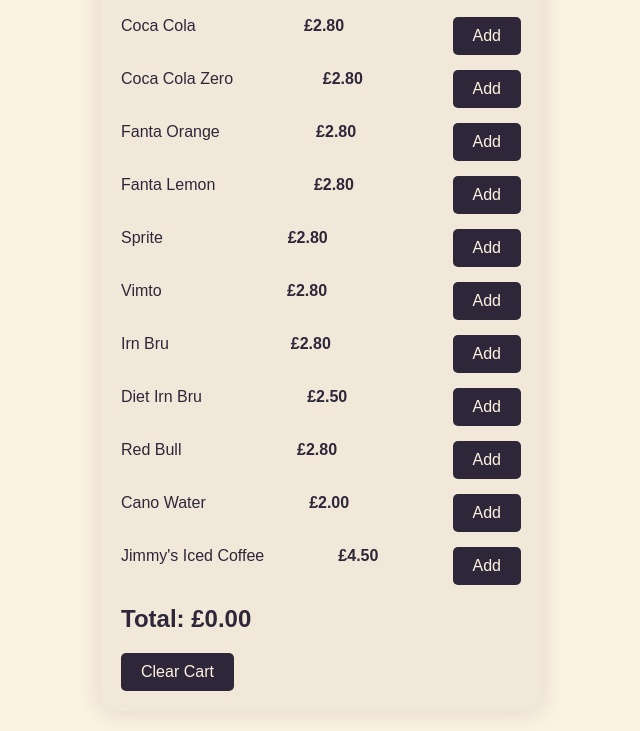
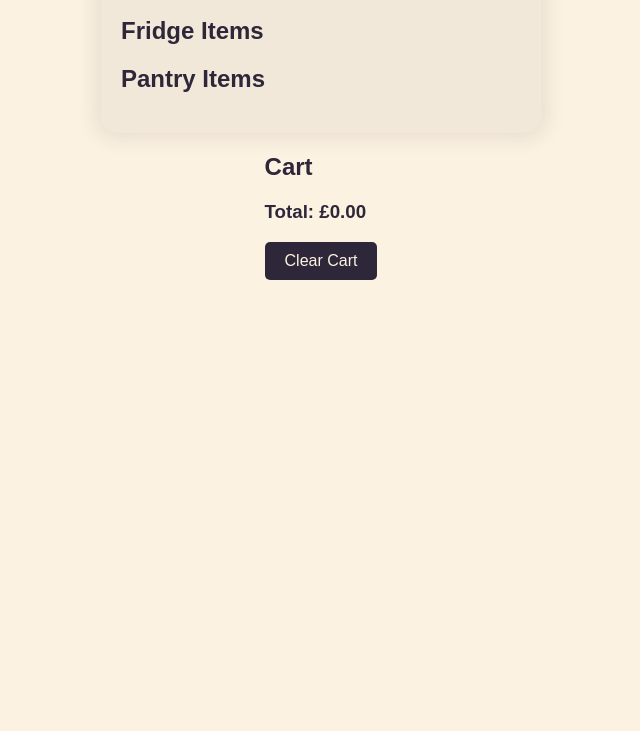
Before and after one commit to twoh365/StaycityMenuCalculator, a plain HTML site: page index.html in a window 1280 px wide. Shown: the part 101-832 px from the top of the page, without its empty margins (319-959 px from the left). After the commit the page ends 800 px from the top, so only its background shows below. Drawn offline with Linux system fonts and the light colour scheme.

Commit message:
Update index.html
Update to cart and sections for firdge and pantry

```diff
--- a/index.html
+++ b/index.html
@@ -9,14 +9,27 @@
 <body>
     <div class="container">
         <h1>Staycity Menu Calculator</h1>
-        <div id="menu-items">
-            <!-- Menu items will be generated here -->
+
+        <div class="section">
+            <h2>Fridge Items</h2>
+            <ul id="fridge-items" class="menu-list"></ul>
         </div>
-        <div id="total">
-            <h2>Total: £<span id="total-amount">0.00</span></h2>
+
+        <div class="section">
+            <h2>Pantry Items</h2>
+            <ul id="pantry-items" class="menu-list"></ul>
+        </div>
+    </div>
+
+    <div class="cart-container" id="cart-container">
+        <h2>Cart</h2>
+        <ul id="cart-items" class="cart-list"></ul>
+        <div class="cart-total">
+            <h3>Total: £<span id="total-amount">0.00</span></h3>
         </div>
         <button id="clear-cart">Clear Cart</button>
     </div>
+
     <script src="script.js"></script>
 </body>
 </html>
```
